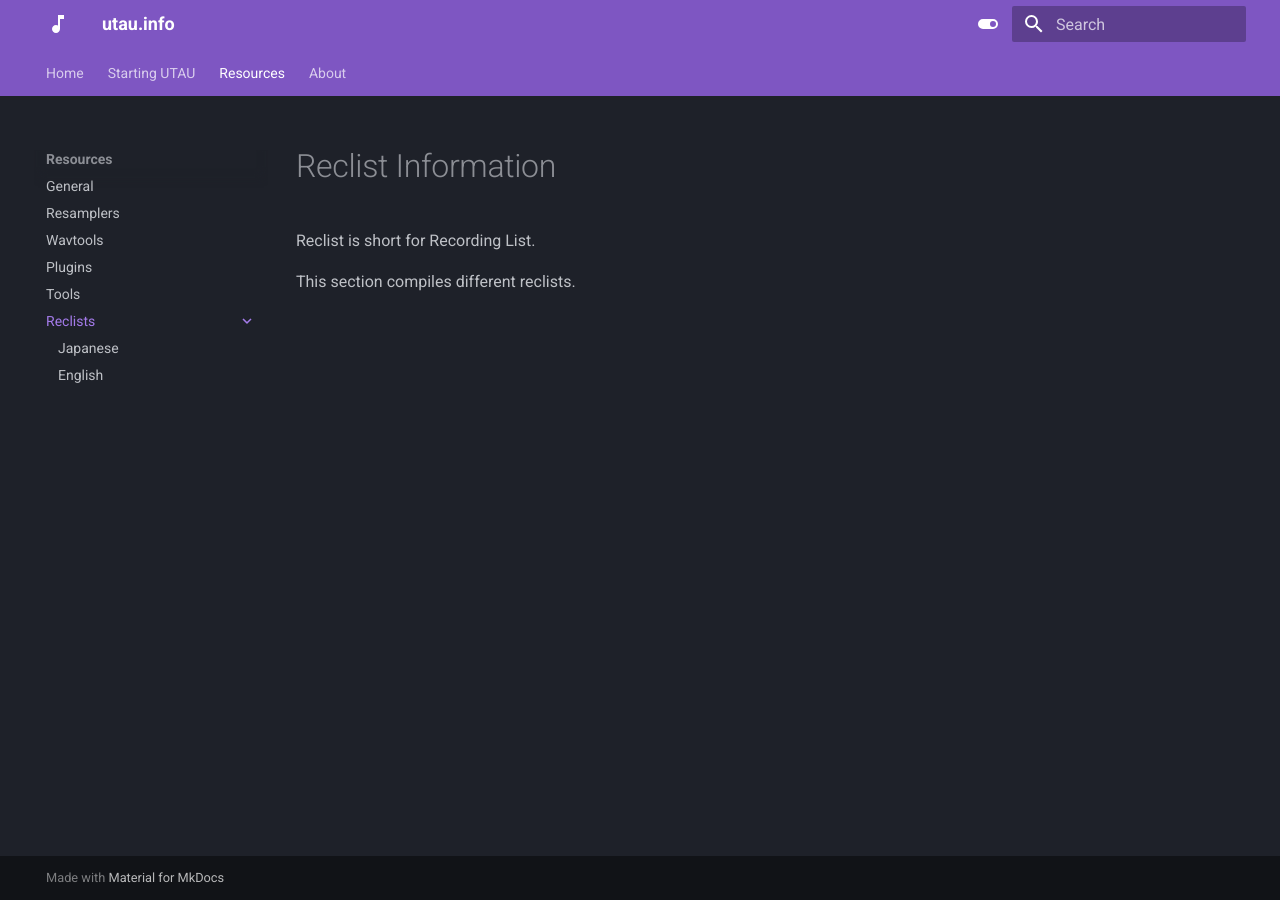
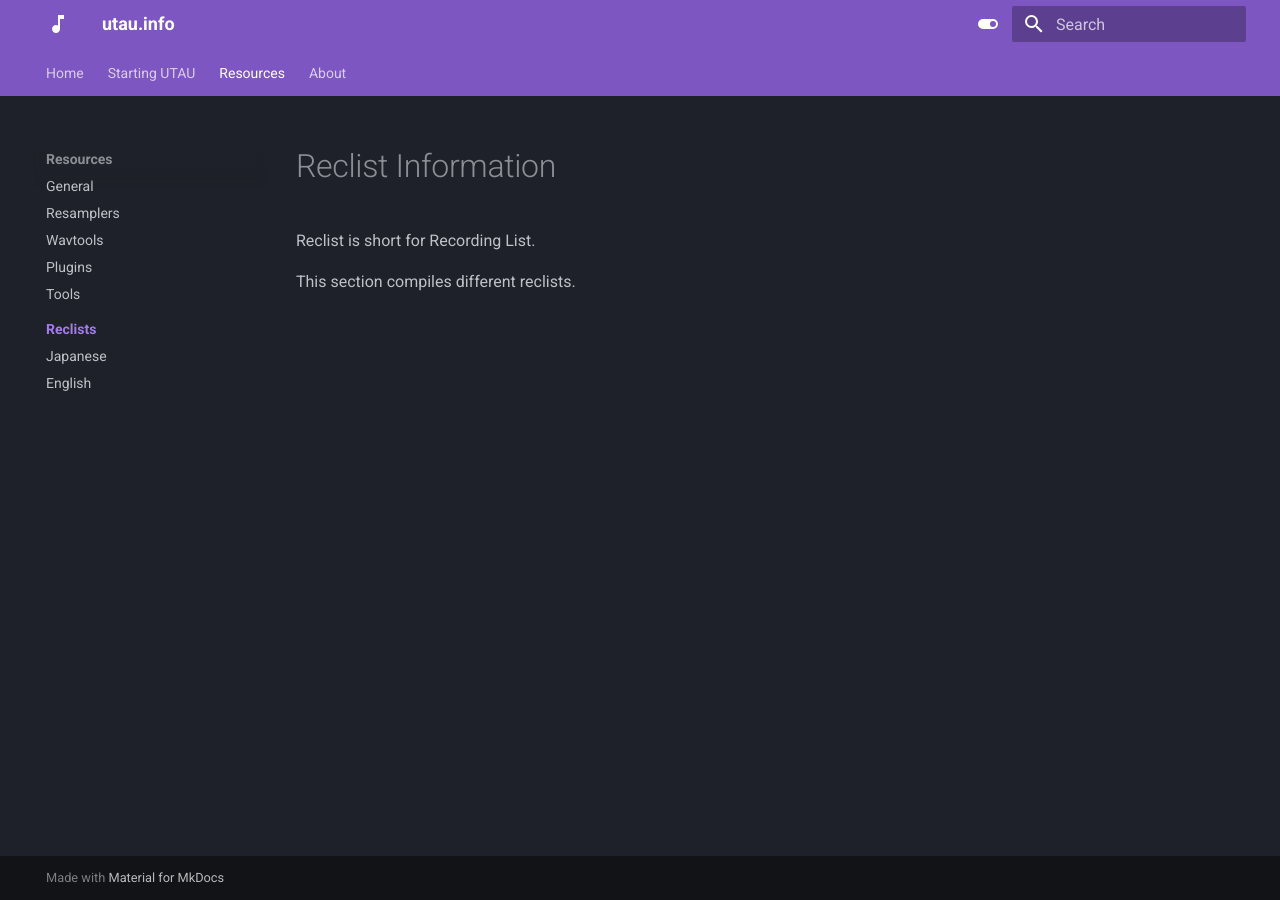
Before and after one commit to nagotown/utau.info, an MkDocs documentation site: the page built from docs/resources/reclists/index.md, in a window 1280 px wide. Built offline with MkDocs 1.6.1 and Material for MkDocs 9.7.7, drawn with Linux system fonts in a browser that asks for light colours.

Commit message:
Update mkdocs.yml

```diff
--- a/mkdocs.yml
+++ b/mkdocs.yml
@@ -20,6 +20,17 @@
       - Adding Notes: start/ustcreation.md
       - Flags: start/flags.md
       - Tuning: start/tuning.md
+#  - Making Voicebanks:
+#    - Introduction: voicebank/intro.md
+#    - Recording: voicebank/recording/record.md
+#    - Oto Configuration:
+#      - voicebank/oto/index.md
+#      - Japanese:
+#        - voicebank/oto/japanese/index.md
+#        - CVVC: voicebank/oto/japanese/cvvc.md
+#      - Chinese:
+#      - Korean:
+#      - English:
   - Resources:
     - General: resources/general.md
     - Resamplers: resources/resamplers.md
@@ -42,6 +53,9 @@
     - navigation.tabs
     - navigation.expand
     - navigation.indexes
+    - navigation.instant
+    - navigation.sections
+    - navigation.instant.progress
   palette:
     - scheme: slate
       primary: deep purple
```
